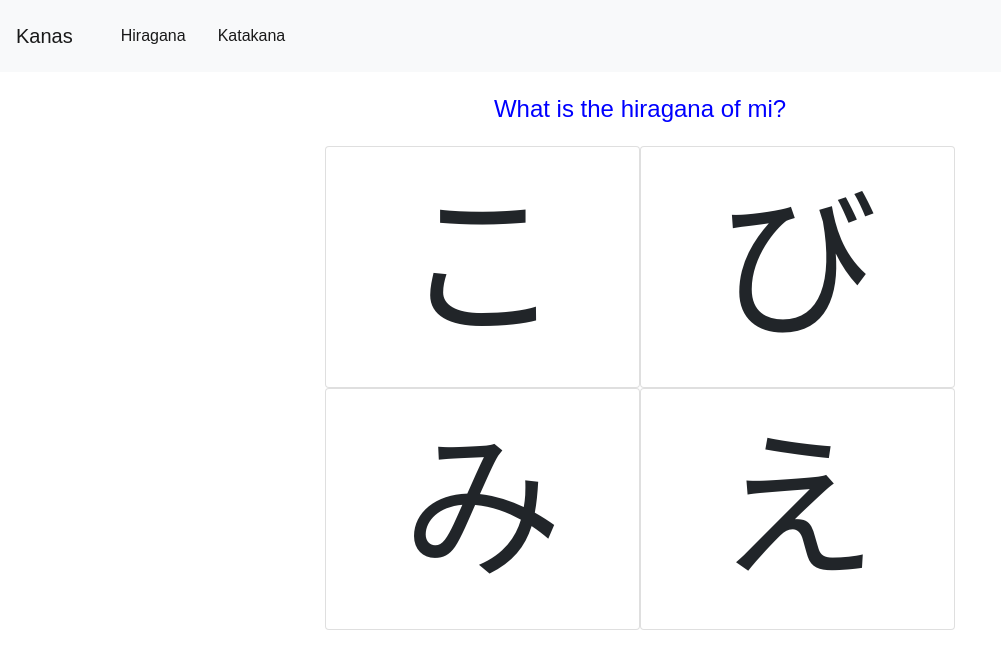
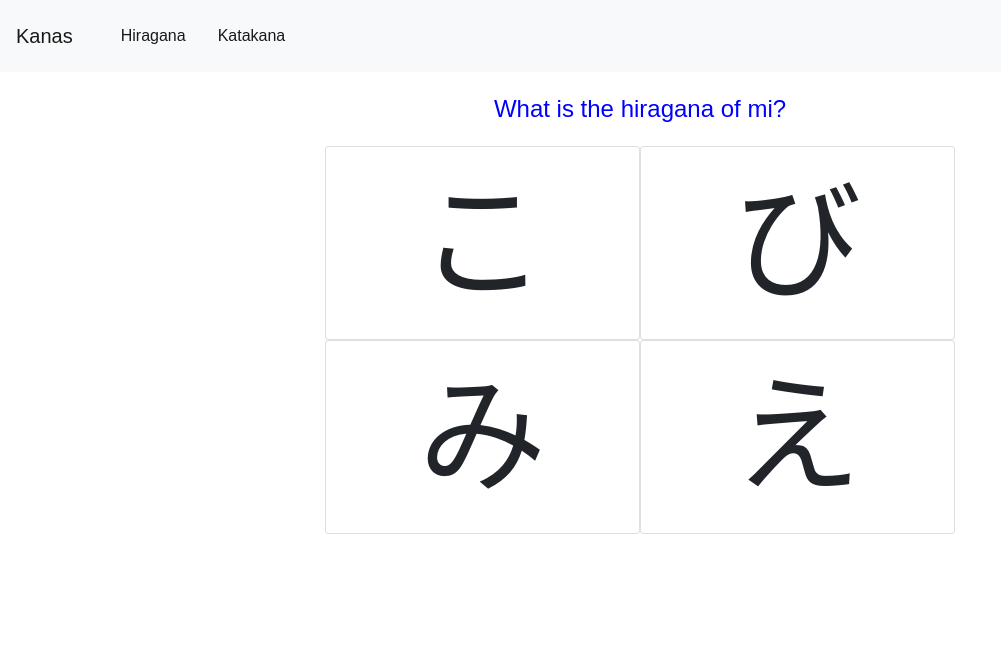
Before and after one commit to n3rdgir1/react-starter, a React (Create React App) app: page / in a window 1280 px wide. Shown: the top 666 px of the page, without its empty margins (0-1001 px from the left). Built offline with nearby package versions, Linux system fonts and the light colour scheme.

Commit message:
highlights correct answer and refreshes

```diff
--- a/src/App.css
+++ b/src/App.css
@@ -22,6 +22,14 @@
 }
 
 .answers .card {
-  font-size: 10em;
+  font-size: 8em;
   text-align: center;
 }
+
+.answers .correct {
+  color: green;
+}
+
+.answers .incorrect {
+  color: red;
+}
--- a/src/Option.js
+++ b/src/Option.js
@@ -1,10 +1,28 @@
 import React, { Component } from 'react';
 
 class Option extends Component {
+  className() {
+    let classString = 'card col-6 '
+    if(this.state) classString += this.state.correct ? 'correct' : 'incorrect';
+    return classString;
+  }
+
+  kana() {
+    return this.props.character[this.props.type];
+  }
+
+  handleClick(e) {
+    if(!this.state) {
+      this.setState({correct: this.props.answer})
+    } else if (this.state.correct) {
+      window.location.reload();
+    }
+  }
+
   render() {
     return (
-      <div className={ this.props.answer ? 'answer card col-6' : 'card col-6' }>
-        {this.props.character[this.props.type]}
+      <div className={ this.className.bind(this)() } onClick={ this.handleClick.bind(this)}>
+        {this.kana.bind(this)()}
       </div>
     );
   }
```
